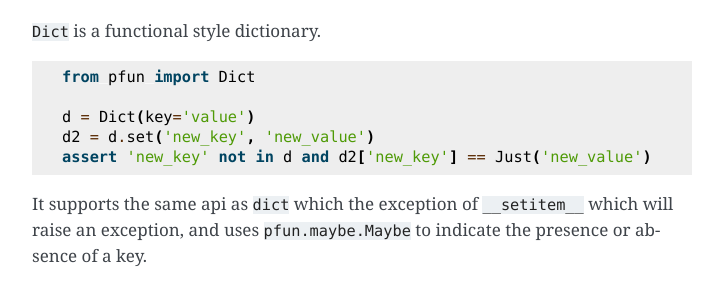
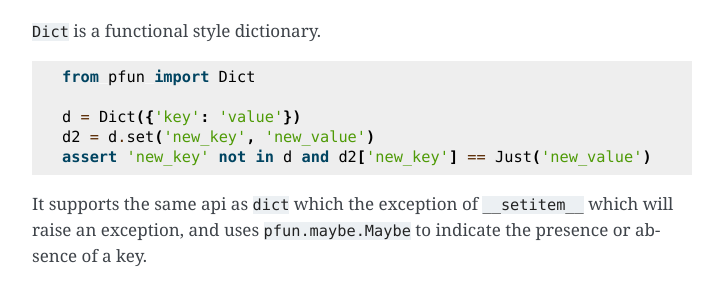
Before and after one commit to suned/pfun, a Sphinx documentation site: the page built from docs/source/programming_guide.md, in a window 1280 px wide and 900 px high, scrolled down 1723 px. Shown: the part 152-452 px from the top of the window, without its empty margins (388-1111 px from the left). Built offline with Sphinx 7.4.7, drawn with Linux system fonts in a browser that asks for light colours.

````diff
--- a/docs/source/programming_guide.md
+++ b/docs/source/programming_guide.md
@@ -80,7 +80,7 @@ assert List(range(3)).map(str) == ['0', '1', '2']
 ```python
 from pfun import Dict
 
-d = Dict(key='value')
+d = Dict({'key': 'value'})
 d2 = d.set('new_key', 'new_value')
 assert 'new_key' not in d and d2['new_key'] == Just('new_value')
 ```
````
